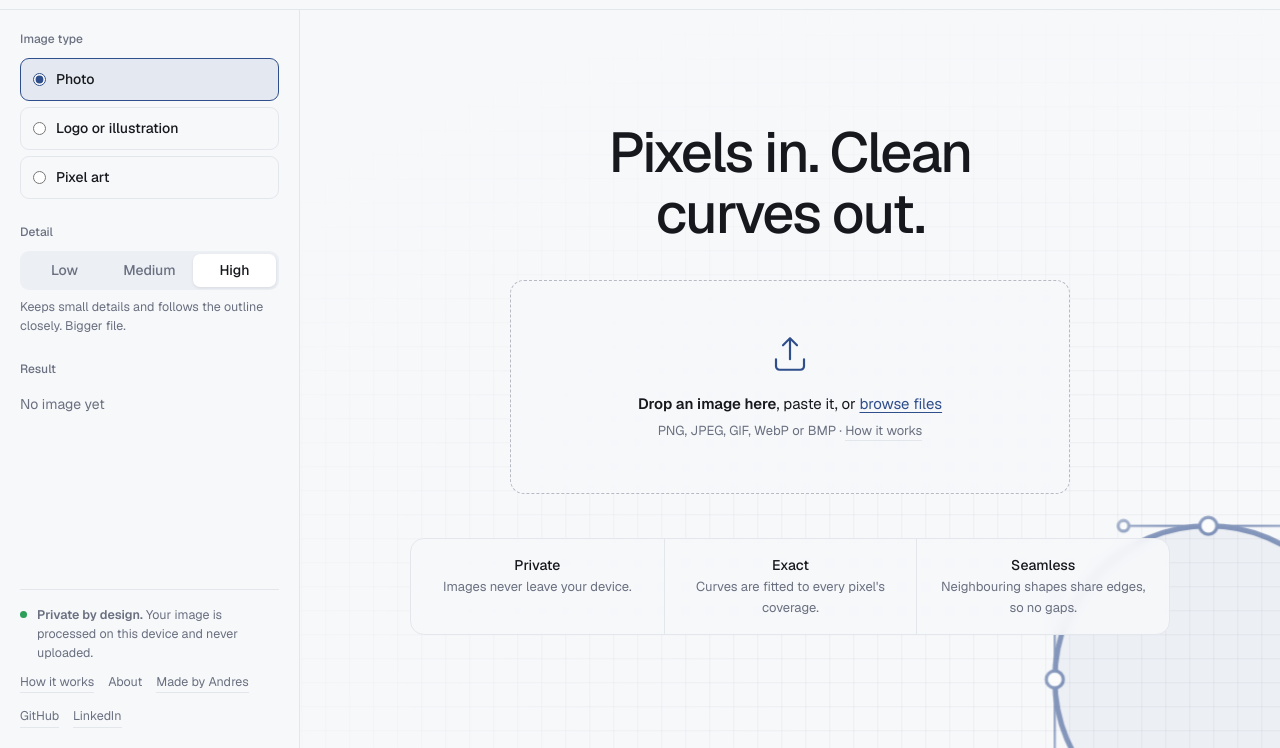
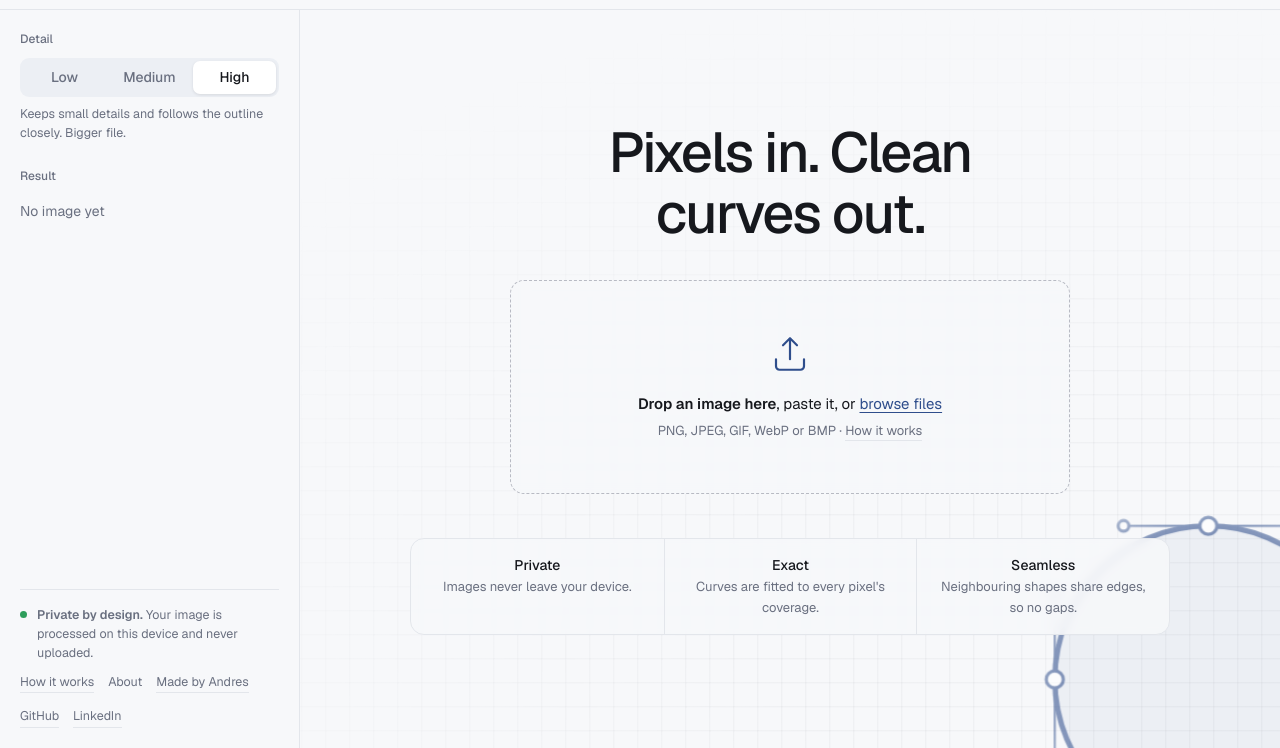
Before and after one commit to 0010aor/0010aor.github.io, a plain HTML site: page curvewise/index.html in a window 1280 px wide. Shown: the part 52-800 px from the top of the page. Drawn offline with nearby package versions, Linux system fonts and the light colour scheme.

Commit message:
Curvewise: deploy 0c9dcfb

```diff
--- a/curvewise/index.html
+++ b/curvewise/index.html
@@ -138,27 +138,6 @@
       </section>
 
       <aside class="panel" aria-label="Settings">
-        <fieldset class="group stagger" style="--i: 0">
-          <legend>Image type</legend>
-          <div class="tiles" id="imageType">
-            <label class="tile">
-              <input type="radio" name="imageType" value="photo" checked aria-describedby="tipPhoto" />
-              <span>Photo</span>
-              <span class="tip" id="tipPhoto">Photographs and gradients. The result is a poster-like set of colour patches.</span>
-            </label>
-            <label class="tile">
-              <input type="radio" name="imageType" value="logo_aa" aria-describedby="tipLogo" />
-              <span>Logo or illustration</span>
-              <span class="tip" id="tipLogo">Flat colours with smooth edges: logos, icons, clip art, drawings.</span>
-            </label>
-            <label class="tile">
-              <input type="radio" name="imageType" value="logo" aria-describedby="tipPixel" />
-              <span>Pixel art</span>
-              <span class="tip" id="tipPixel">Hard, jagged pixel edges with no blending: pixel art, simple screenshots, 1-bit scans.</span>
-            </label>
-          </div>
-        </fieldset>
-
         <fieldset class="group stagger" style="--i: 1">
           <legend>Detail</legend>
           <div class="segmented" id="quality" role="radiogroup" aria-describedby="qualityHint">
```
Also changed, not shown: curvewise/learn.html (+0 -1 lines).
